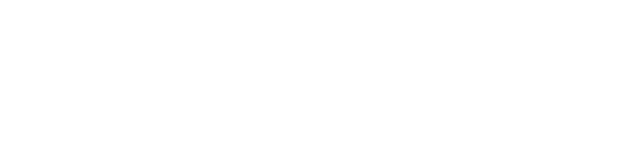
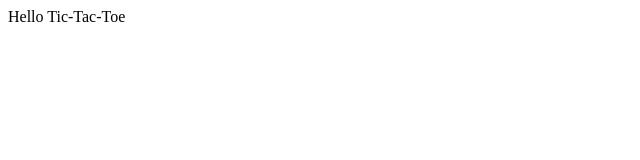
Before and after one commit to brianle169/tic-tac-toe, a website: page index.html in a window 1280 px wide. Shown: the whole page, without its empty margins (0-640 px from the left). Drawn offline with Linux system fonts and the light colour scheme.

Commit message:
Add browser-sync start script to package.json

```diff
--- a/index.html
+++ b/index.html
@@ -7,6 +7,8 @@
   <title>Tic-Tac-Toe</title>
 </head>
 
-<body></body>
+<body>
+  Hello Tic-Tac-Toe
+</body>
 
 </html>
--- a/package.json
+++ b/package.json
@@ -4,6 +4,7 @@
   "description": "A web-based, two-player Tic-tac-toe game. With an option for one-player mode.",
   "main": "index.js",
   "scripts": {
+    "start": "browser-sync start -sw --browser 'chrome.exe' --files",
     "test": "echo \"Error: no test specified\" && exit 1"
   },
   "keywords": [],
```
